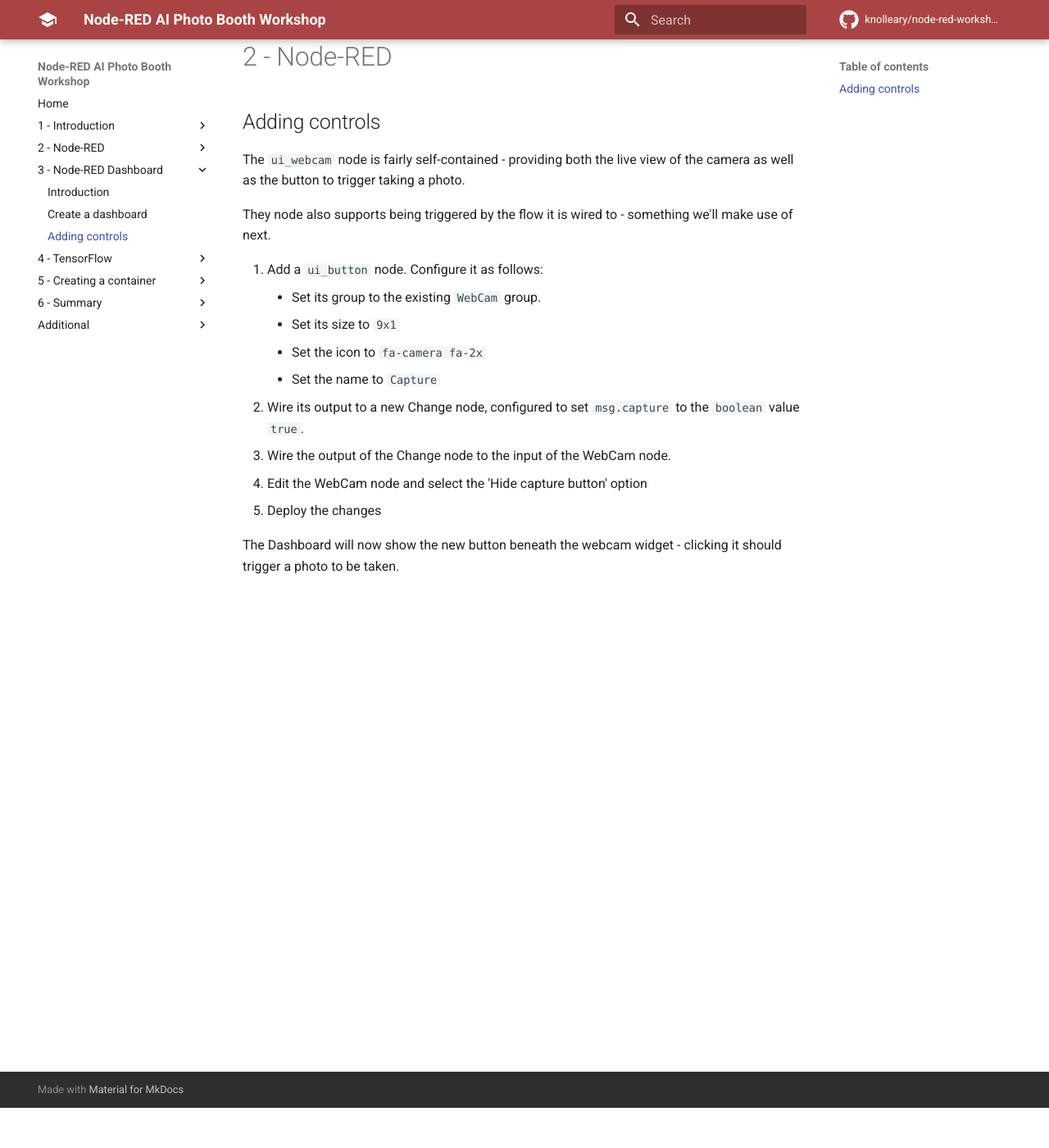
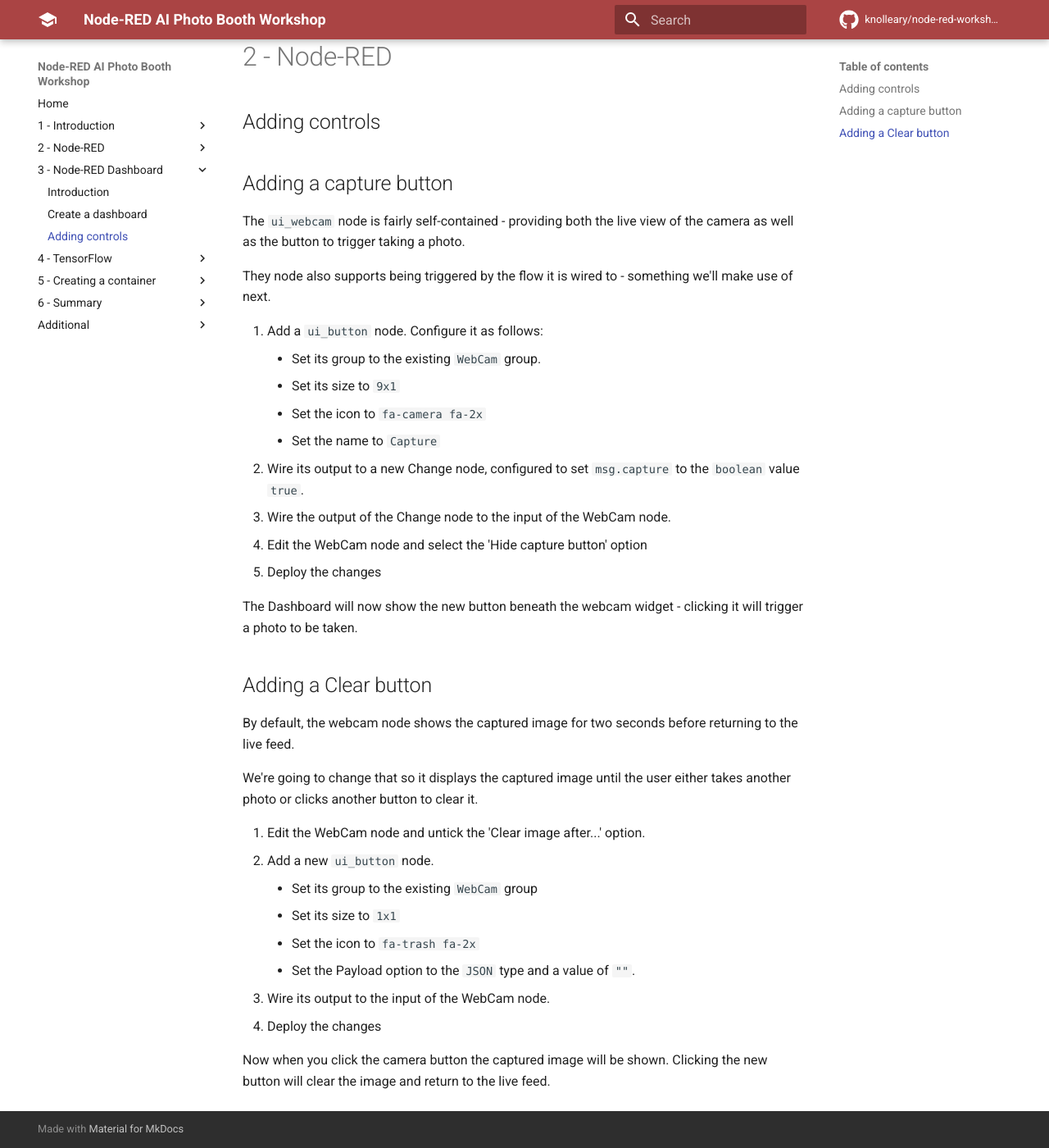
Before and after one commit to knolleary/node-red-workshop-photobooth, an MkDocs documentation site: the page built from docs/part3/adding-controls.md, in a window 1280 px wide and 1400 px high, scrolled down 49 px. Shown: the whole window at 82% size. Built offline with MkDocs 1.6.1 and Material for MkDocs 9.7.7, drawn with Linux system fonts in a browser that asks for light colours; comment, search, counter and statistics services are not loaded.

```diff
--- a/docs/part3/adding-controls.md
+++ b/docs/part3/adding-controls.md
@@ -1,6 +1,8 @@
 # 2 - Node-RED
 
 ## Adding controls
+
+## Adding a capture button
 
 The `ui_webcam` node is fairly self-contained - providing both the live view
 of the camera as well as the button to trigger taking a photo.
@@ -20,4 +22,25 @@ we'll make use of next.
 5. Deploy the changes
 
 The Dashboard will now show the new button beneath the webcam widget - clicking
-it should trigger a photo to be taken.
+it will trigger a photo to be taken.
+
+
+## Adding a Clear button
+
+By default, the webcam node shows the captured image for two seconds before
+returning to the live feed.
+
+We're going to change that so it displays the captured image until the user
+either takes another photo or clicks another button to clear it.
+
+1. Edit the WebCam node and untick the 'Clear image after...' option.
+2. Add a new `ui_button` node.
+     - Set its group to the existing `WebCam` group
+     - Set its size to `1x1`
+     - Set the icon to `fa-trash fa-2x`
+     - Set the Payload option to the `JSON` type and a value of `""`.
+3. Wire its output to the input of the WebCam node.
+4. Deploy the changes
+
+Now when you click the camera button the captured image will be shown. Clicking
+the new button will clear the image and return to the live feed.
```
Also changed, not shown: docs/index.md (+6 -6 lines), docs/part3/create-dashboard.md (+1 -1 lines).
